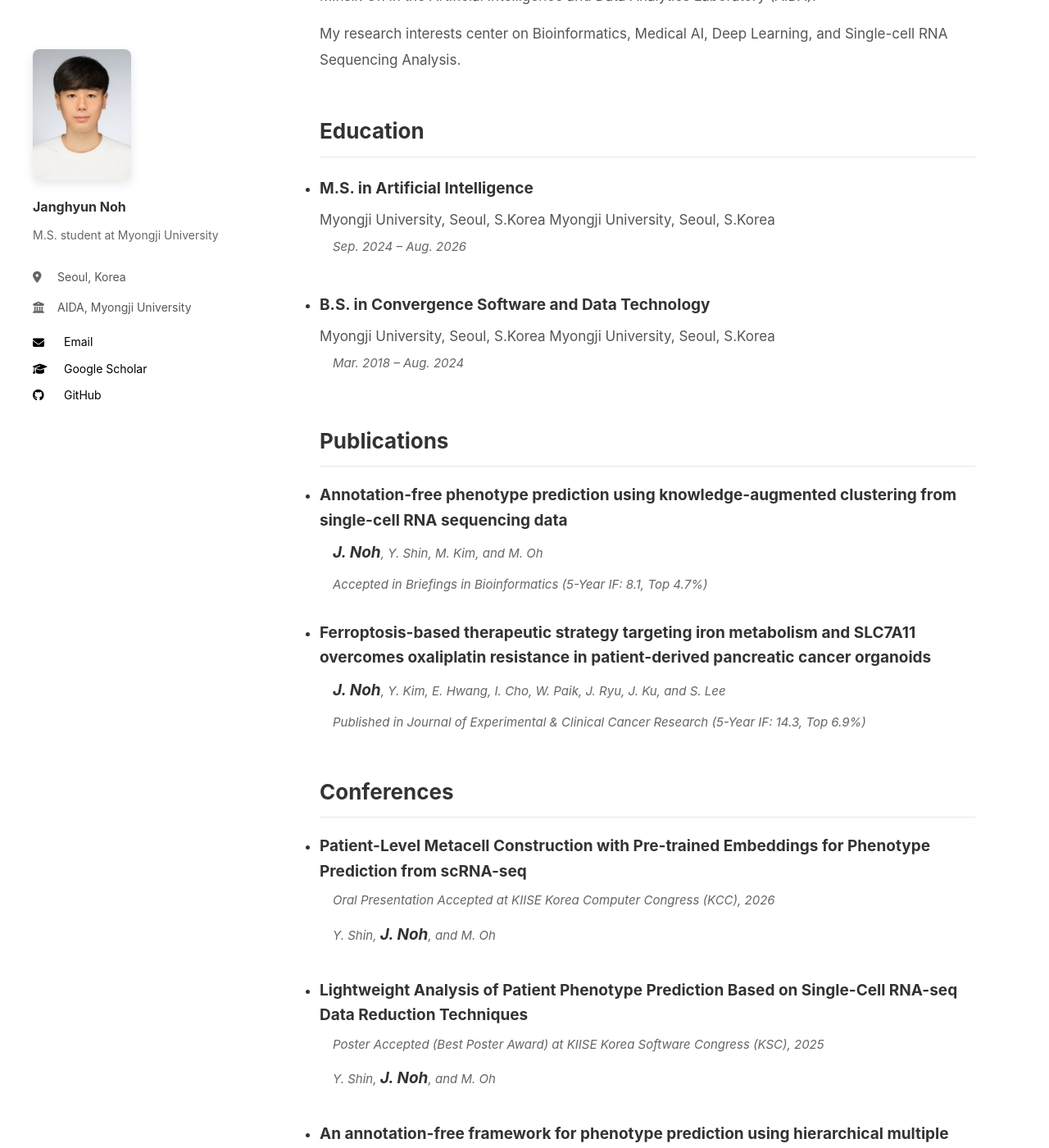
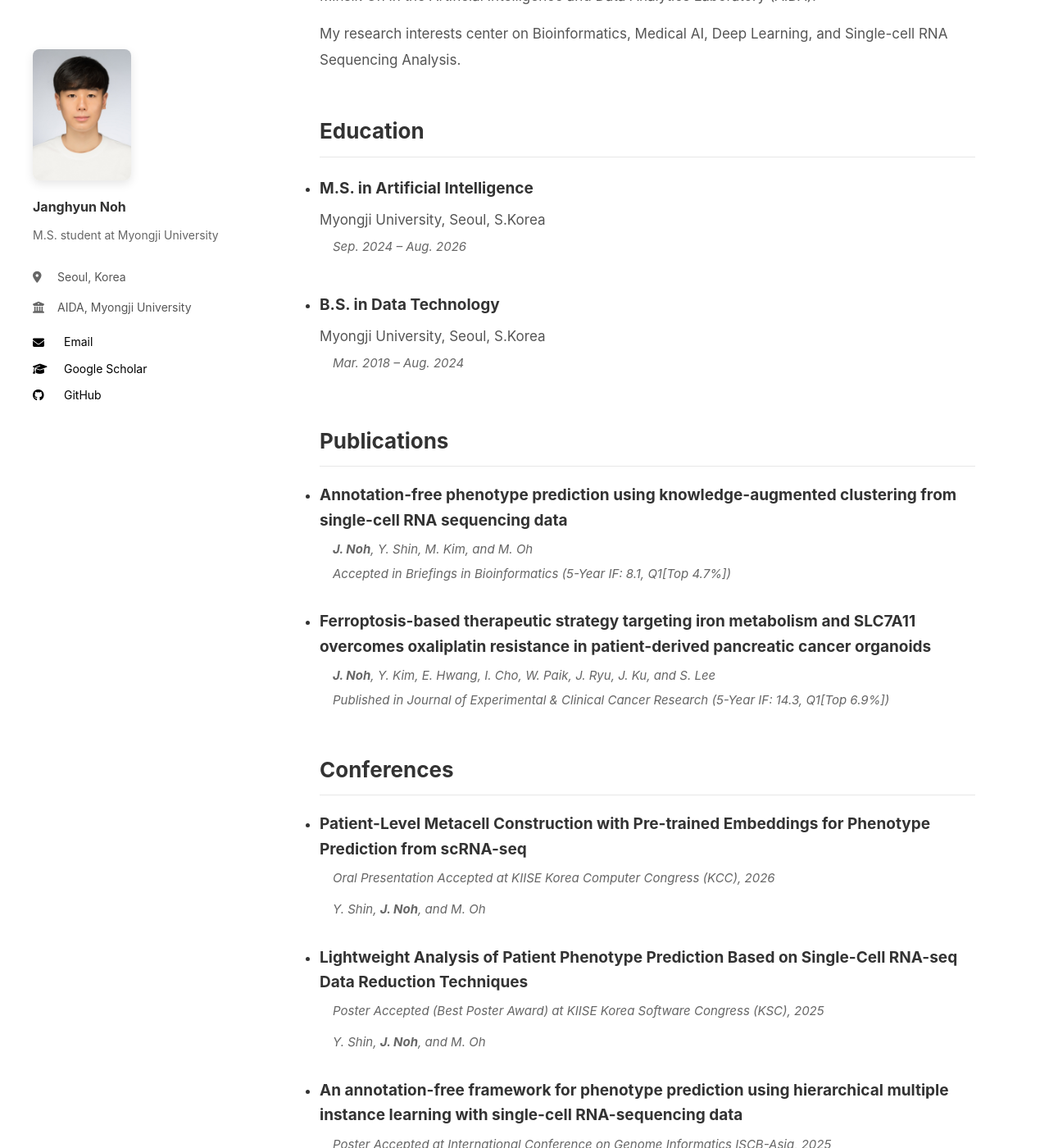
Before and after one commit to janghyunnoh/janghyunnoh.github.io, a Jekyll site: the page built from index.md, in a window 1280 px wide and 1400 px high, scrolled down 234 px. Shown: the whole window at 82% size. Built offline with Jekyll 4.4.1, drawn with Linux system fonts in a browser that asks for light colours.

Commit message:
Use span.author-name instead of strong; style .author-name in CSS

```diff
--- a/assets/css/profile.css
+++ b/assets/css/profile.css
@@ -183,6 +183,13 @@ body {
     display: inline-block;
 }
 
+/* General author-name rule for non-strong markup */
+.main-content .author-name {
+    white-space: nowrap;
+    display: inline-block;
+    font-weight: 700; /* maintain emphasis previously provided by strong */
+}
+
 .main-content p + p {
     margin-top: 15px;
 }
--- a/index.md
+++ b/index.md
@@ -11,47 +11,47 @@ My research interests center on Bioinformatics, Medical AI, Deep Learning, and S
 
 ## Education
 
-- **M.S. in Artificial Intelligence** Myongji University, Seoul, S.Korea
+- **M.S. in Artificial Intelligence**
   Myongji University, Seoul, S.Korea<br>
   <span class="education-period"><em>Sep. 2024 – Aug. 2026</em></span>
 
-- **B.S. in Convergence Software and Data Technology** Myongji University, Seoul, S.Korea
+- **B.S. in Data Technology**
   Myongji University, Seoul, S.Korea<br>
   <span class="education-period"><em>Mar. 2018 – Aug. 2024</em></span>
 
 ## Publications
 
 - **Annotation-free phenotype prediction using knowledge-augmented clustering from single-cell RNA sequencing data**
-  <p class="publication-author"><em><strong class="author-name">J. Noh</strong>, Y. Shin, M. Kim, and M. Oh</em></p>
-  <p class="publication-venue"><em>Accepted in Briefings in Bioinformatics (<span class="impact">5-Year IF: 8.1, Top 4.7%</span>)</em></p>
+  <p class="publication-author"><em><span class="author-name">J. Noh</span>, Y. Shin, M. Kim, and M. Oh</em></p>
+  <p class="publication-venue"><em>Accepted in Briefings in Bioinformatics (<span class="impact">5-Year IF: 8.1, Q1[Top 4.7%]</span>)</em></p>
 
 - **Ferroptosis-based therapeutic strategy targeting iron metabolism and SLC7A11 overcomes oxaliplatin resistance in patient-derived pancreatic cancer organoids**
-  <p class="publication-author"><em><strong class="author-name">J. Noh</strong>, Y. Kim, E. Hwang, I. Cho, W. Paik, J. Ryu, J. Ku, and S. Lee</em></p>
-  <p class="publication-venue"><em>Published in Journal of Experimental & Clinical Cancer Research (<span class="impact">5-Year IF: 14.3, Top 6.9%</span>)</em></p>
+  <p class="publication-author"><em><span class="author-name">J. Noh</span>, Y. Kim, E. Hwang, I. Cho, W. Paik, J. Ryu, J. Ku, and S. Lee</em></p>
+  <p class="publication-venue"><em>Published in Journal of Experimental & Clinical Cancer Research (<span class="impact">5-Year IF: 14.3, Q1[Top 6.9%]</span>)</em></p>
 
 
 ## Conferences
 
 - **Patient-Level Metacell Construction with Pre-trained Embeddings for Phenotype Prediction from scRNA-seq**
   <p class="publication-venue"><em>Oral Presentation Accepted at KIISE Korea Computer Congress (KCC), 2026</em></p>
-  <p class="publication-author"><em>Y. Shin, <strong class="author-name">J. Noh</strong>, and M. Oh</em></p>
+  <p class="publication-author"><em>Y. Shin, <span class="author-name">J. Noh</span>, and M. Oh</em></p>
 
 - **Lightweight Analysis of Patient Phenotype Prediction Based on Single-Cell RNA-seq Data Reduction Techniques**
   <p class="publication-venue"><em>Poster Accepted (Best Poster Award) at KIISE Korea Software Congress (KSC), 2025</em></p>
-  <p class="publication-author"><em>Y. Shin, <strong class="author-name">J. Noh</strong>, and M. Oh</em></p>
+  <p class="publication-author"><em>Y. Shin, <span class="author-name">J. Noh</span>, and M. Oh</em></p>
 
 - **An annotation-free framework for phenotype prediction using hierarchical multiple instance learning with single-cell RNA-sequencing data**
   <p class="publication-venue"><em>Poster Accepted at International Conference on Genome Informatics ISCB-Asia, 2025</em></p>
-  <p class="publication-author"><em><strong class="author-name">J. Noh</strong>, Y. Shin, M. Kim, and M. Oh</em></p>
+  <p class="publication-author"><em><span class="author-name">J. Noh</span>, Y. Shin, M. Kim, and M. Oh</em></p>
 
 - **Patient Phenotype Prediction from Single-cell RNA-seq Data through Annotation-free Multiple Instance Learning**
   <p class="publication-venue"><em>Poster Presentation (Excellent Poster Award) at BIOINFO 2025, Korean Society for Bioinformatics (KSBI), 2025</em></p>
-  <p class="publication-author"><em><strong class="author-name">J. Noh</strong>, Y. Shin, M. Kim, and M. Oh</em></p>
+  <p class="publication-author"><em><span class="author-name">J. Noh</span>, Y. Shin, M. Kim, and M. Oh</em></p>
 
 - **AMIL: Automated Cell Grouping Framework for Phenotype Prediction with Multiple Instance Learning**
   <p class="publication-venue"><em>Oral Presentation (Best Presentation Award) at KIISE Korea Computer Congress (KCC), 2025</em></p>
-  <p class="publication-author"><em><strong class="author-name">J. Noh</strong>, M. Kim, and M. Oh</em></p>
+  <p class="publication-author"><em><span class="author-name">J. Noh</span>, M. Kim, and M. Oh</em></p>
 
 - **Predicting In-Hospital Mortality in Patients with Acute Respiratory Distress Syndrome Using MIMIC-III Data: A Comparative Study of Machine Learning Models with Varied Missing Data Handling Strategies**
   <p class="publication-venue"><em>Poster Presentation at KIISE Korea Software Congress (KSC), 2023</em></p>
-  <p class="publication-author"><em><strong class="author-name">J. Noh</strong>, G. Choi, and M. Oh</em></p>
+  <p class="publication-author"><em><span class="author-name">J. Noh</span>, G. Choi, and M. Oh</em></p>
```
